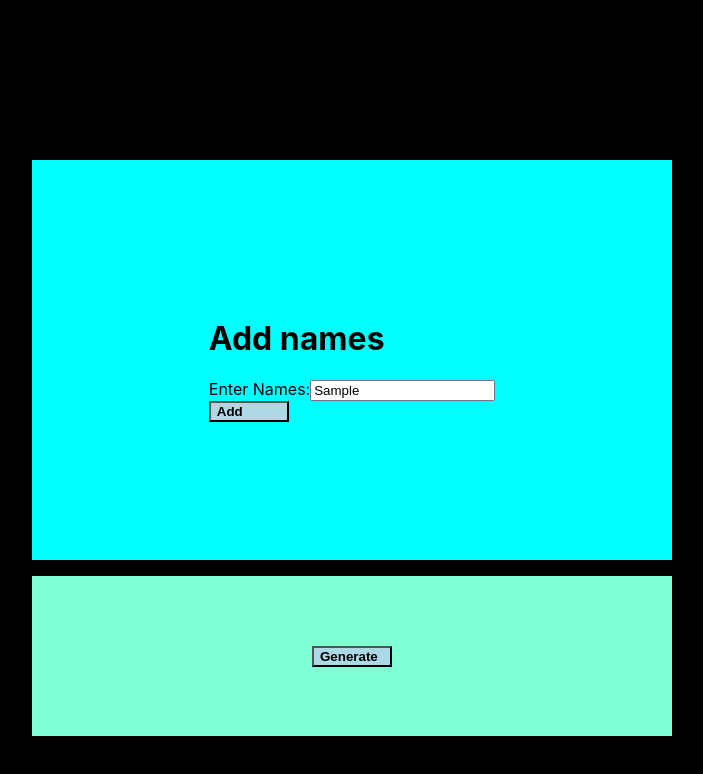
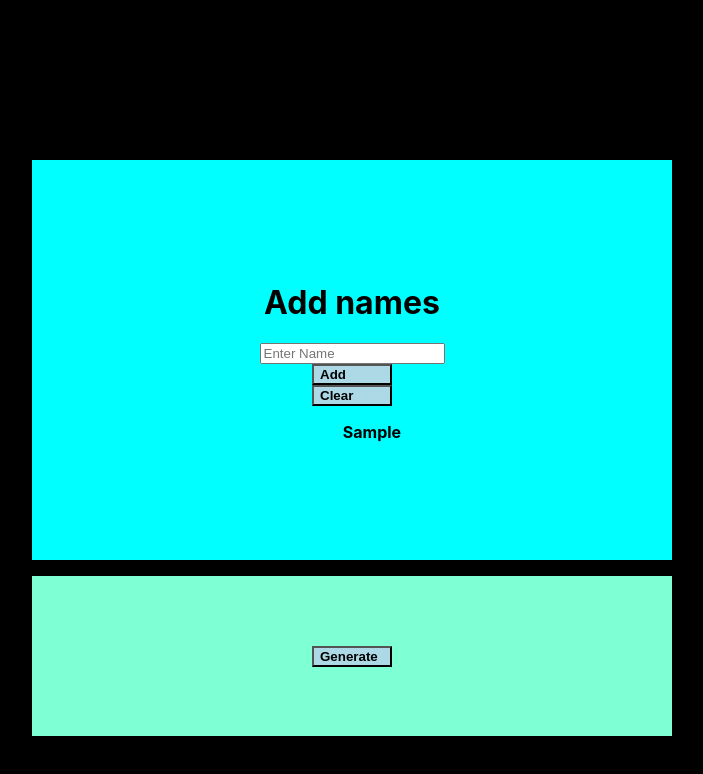
Before and after one commit to lucasgreulich/team_generator, a React (Create React App) app: page / in a window 1280 px wide. Both pictures are taken after typing "Sample" into the empty fields and a click on the button "Add". Shown: the top 774 px of the page, without its empty margins (288-991 px from the left). Built offline with nearby package versions, Linux system fonts and the light colour scheme.

Commit message:
amended functions to allow for button to show items in a list

```diff
--- a/src/App.css
+++ b/src/App.css
@@ -20,6 +20,7 @@
   font-weight: bold;
   background-color: lightblue;
   display: flex;
+  text-align: center;
   width: 5rem;
 }
 .team_generator_container{
@@ -34,3 +35,13 @@
   margin-right: 25%;
   float: right;
 }
+.form_one{
+  display: flex;
+  align-items: center;
+  flex-direction: column;
+
+}
+.list{
+  list-style-type: none;
+  font-weight: bold;
+}
--- a/src/App.js
+++ b/src/App.js
@@ -4,29 +4,51 @@ import { useState } from 'react';
 
 
 export default function App() {
+  //useStates
   const [name, setName] = useState("");
+  const [list, setList] = useState([]);
 
-  function handleSubmit(event) {
-    event.preventDefault();
-    alert(`The name you entered was: ${name}`)
+  //handling change
+  function handleInputChange(e) {
+    setName(e.target.value);
   };
 
+  //handling submit
+  function handleSubmit(e) {
+    e.preventDefault();
+    console.log({name});
+
+    if(name.trim() !== '' ){
+      setList([...list, name]);
+      setName('');
+    }
+  };
+
+  //handle clearing the list
+  function handleClear() {
+    setList([]);
+  };
 
   return (
     <>
       <div className="names_box">
-        <form onSubmit={handleSubmit}>
+        <form className='form_one' onSubmit={handleSubmit}>
           <h1>Add names</h1>
-          <label htmlFor='title'>Enter Names:
           <input
           type='text'
           value={name}
-          onChange={(e) => setName(e.target.value)}
+          onChange={handleInputChange}
+          placeholder='Enter Name'
           />
-          </label>
+          <button className="button" type='submit'>Add</button>
+          <button className='button' onClick={handleClear}>Clear</button>
+        </form>
 
-          <button className="button" type='submit'>Add</button>
-        </form>
+        <ul className='list'>
+          {list.map((name, index) => (
+            <li key={index}>{name}</li>
+          ))}
+        </ul>
       </div>
 
       <div className="team_generator_container">
```
